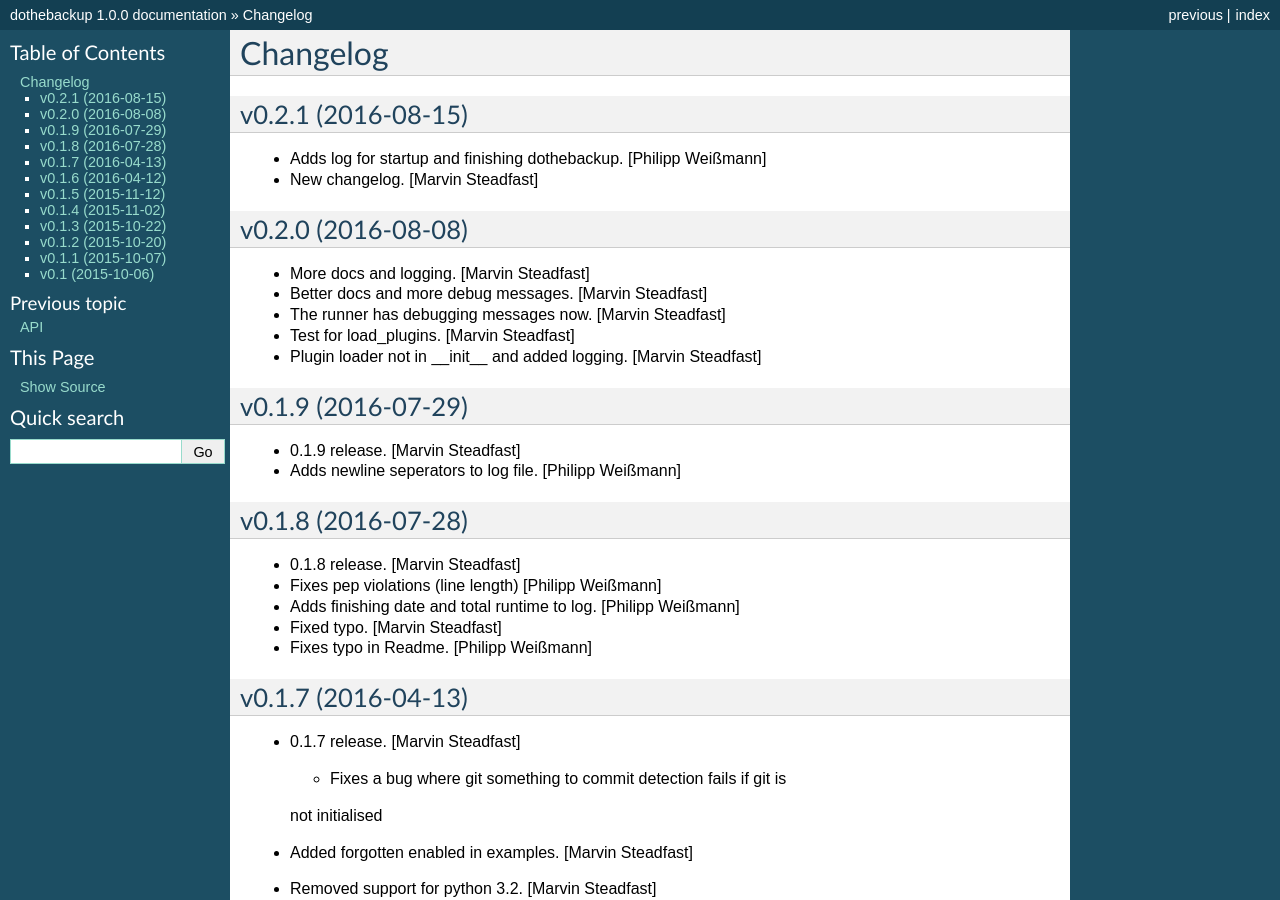
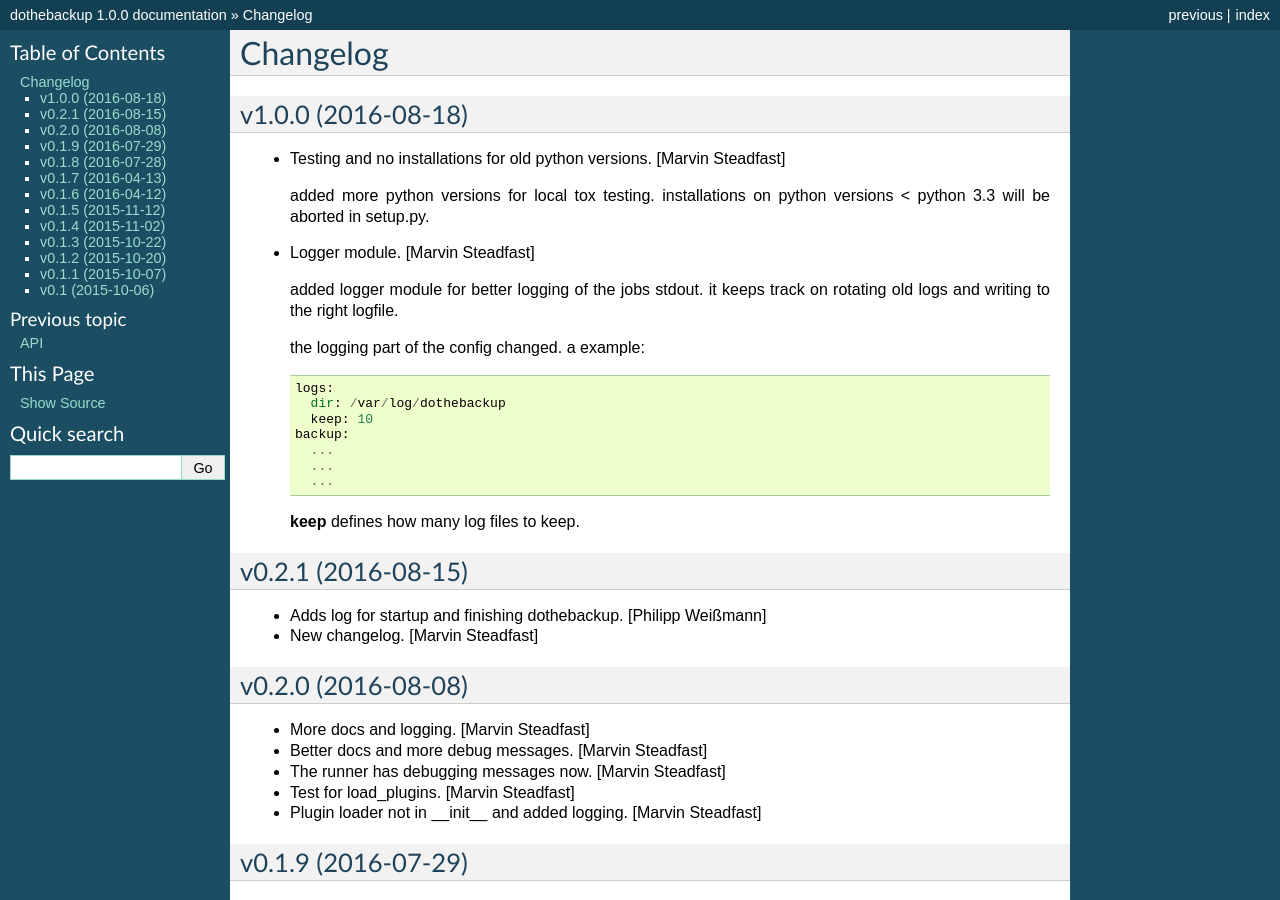
Before and after one commit to xsteadfastx/DoTheBackup, a Sphinx documentation site: the page built from docs/changelog.rst, in a window 1280 px wide and 900 px high. Built offline with Sphinx 7.4.7, drawn with Linux system fonts in a browser that asks for light colours.

Commit message:
new changelog !minor

```diff
--- a/docs/changelog.rst
+++ b/docs/changelog.rst
@@ -1,5 +1,31 @@
 Changelog
 =========
+
+v1.0.0 (2016-08-18)
+-------------------
+
+- Testing and no installations for old python versions. [Marvin
+  Steadfast]
+
+  added more python versions for local tox testing. installations on
+  python versions < python 3.3 will be aborted in setup.py.
+
+- Logger module. [Marvin Steadfast]
+
+  added logger module for better logging of the jobs stdout. it keeps
+  track on rotating old logs and writing to the right logfile.
+
+  the logging part of the config changed. a example::
+
+      logs:
+        dir: /var/log/dothebackup
+        keep: 10
+      backup:
+        ...
+        ...
+        ...
+
+  **keep** defines how many log files to keep.
 
 v0.2.1 (2016-08-15)
 -------------------
```
